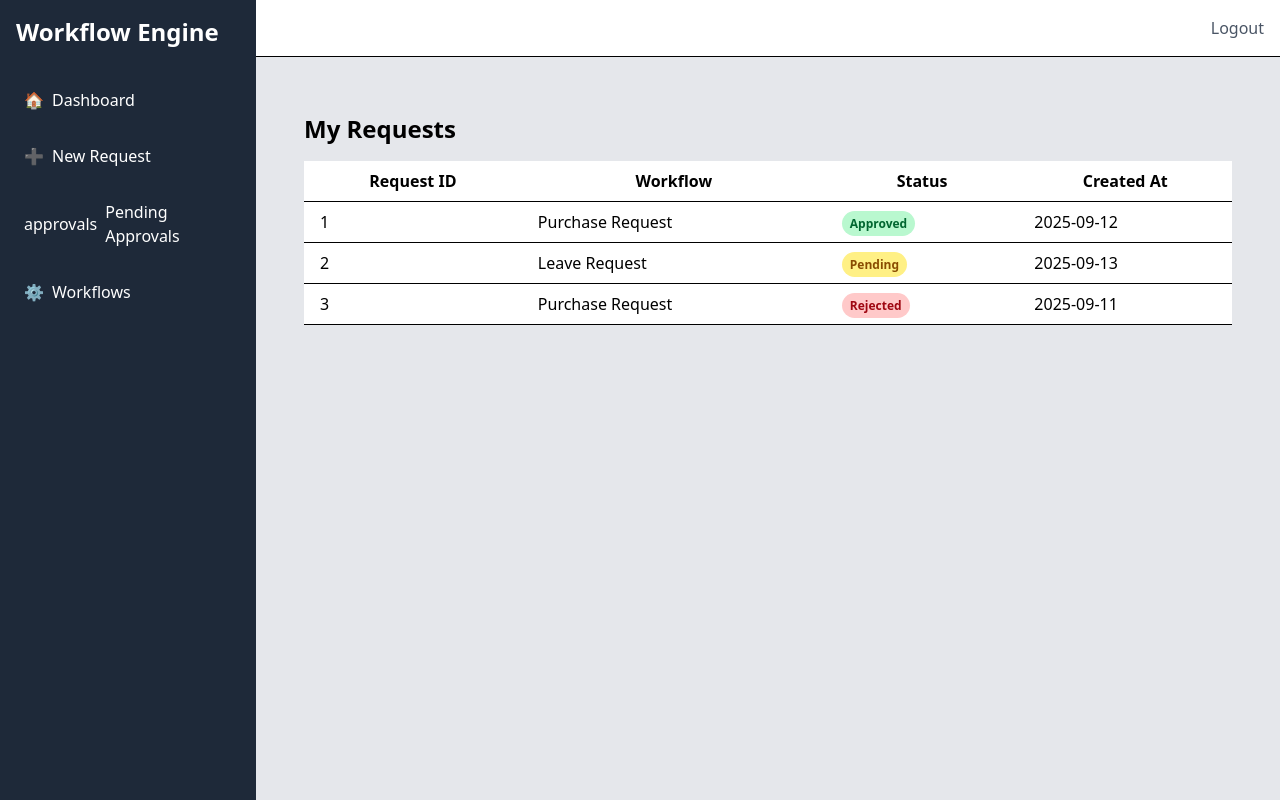
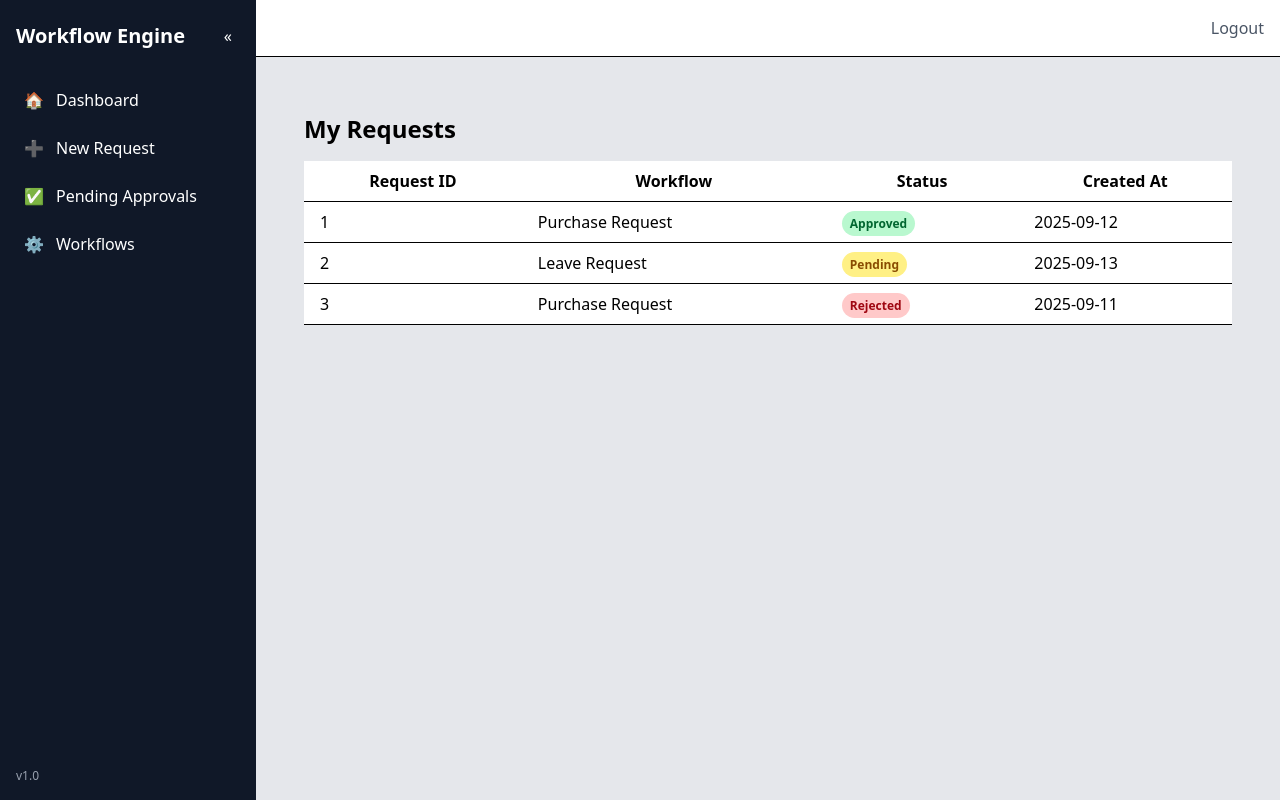
Before and after one commit to tagresorts/flow, a Laravel app: page /dashboard in a window 1280 px wide. Run offline with Laravel 12, Linux system fonts and the light colour scheme; the visitor is signed in with stand-in values (Sample User, id 1); style sheets or scripts are compiled from the project's sources; parts of the project's set-up code (start-up, migrations or seed data) failed here and were passed over; some libraries are stand-ins or nearby versions.

Commit message:
feat(ui): add collapsible sidebar with links; add UI placeholder routes and views; add Vite @ alias

```diff
--- a/workflow-engine/resources/js/components/Sidebar.vue
+++ b/workflow-engine/resources/js/components/Sidebar.vue
@@ -1,37 +1,53 @@
 <template>
-    <div class="w-64 bg-gray-800 text-white h-screen p-4">
-        <h2 class="text-2xl font-bold mb-8">Workflow Engine</h2>
-        <nav>
+    <aside :class="[
+        'bg-gray-900 text-white h-screen p-4 transition-all duration-200 flex flex-col',
+        collapsed ? 'w-20' : 'w-64'
+    ]">
+        <div class="flex items-center justify-between mb-6">
+            <h2 v-if="!collapsed" class="text-xl font-bold">Workflow Engine</h2>
+            <button @click="collapsed = !collapsed" class="p-2 rounded hover:bg-gray-800" :title="collapsed ? 'Expand' : 'Collapse'">
+                <span v-if="collapsed">»</span>
+                <span v-else>«</span>
+            </button>
+        </div>
+
+        <nav class="flex-1">
             <ul>
-                <li class="mb-4">
-                    <a href="#" class="flex items-center p-2 rounded hover:bg-gray-700">
-                        <span class="mr-2">🏠</span>
-                        <span>Dashboard</span>
+                <li class="mb-2">
+                    <a href="/dashboard" class="flex items-center gap-3 p-2 rounded hover:bg-gray-800" title="Dashboard">
+                        <span>🏠</span>
+                        <span v-if="!collapsed">Dashboard</span>
                     </a>
                 </li>
-                <li class="mb-4">
-                    <a href="#" class="flex items-center p-2 rounded hover:bg-gray-700">
-                        <span class="mr-2">➕</span>
-                        <span>New Request</span>
+                <li class="mb-2">
+                    <a href="/ui/requests/new" class="flex items-center gap-3 p-2 rounded hover:bg-gray-800" title="New Request">
+                        <span>➕</span>
+                        <span v-if="!collapsed">New Request</span>
                     </a>
                 </li>
-                <li class="mb-4">
-                    <a href="#" class="flex items-center p-2 rounded hover:bg-gray-700">
-                        <span class="mr-2"> approvals</span>
-                        <span>Pending Approvals</span>
+                <li class="mb-2">
+                    <a href="/ui/approvals" class="flex items-center gap-3 p-2 rounded hover:bg-gray-800" title="Approvals">
+                        <span>✅</span>
+                        <span v-if="!collapsed">Pending Approvals</span>
                     </a>
                 </li>
-                <li class="mb-4">
-                    <a href="#" class="flex items-center p-2 rounded hover:bg-gray-700">
-                        <span class="mr-2">⚙️</span>
-                        <span>Workflows</span>
+                <li class="mb-2">
+                    <a href="/ui/workflows" class="flex items-center gap-3 p-2 rounded hover:bg-gray-800" title="Workflows">
+                        <span>⚙️</span>
+                        <span v-if="!collapsed">Workflows</span>
                     </a>
                 </li>
             </ul>
         </nav>
-    </div>
+
+        <div class="text-xs text-gray-400" v-if="!collapsed">
+            v1.0
+        </div>
+    </aside>
 </template>
 
 <script setup>
-// No script needed for this basic component
+import { ref } from 'vue';
+
+const collapsed = ref(false);
 </script>
--- a/workflow-engine/routes/web.php
+++ b/workflow-engine/routes/web.php
@@ -14,6 +14,11 @@ Route::middleware(['auth'])->group(function () {
         return view('dashboard');
     })->name('dashboard');
 
+    // Lightweight UI placeholder routes to avoid blank pages while backend APIs are built
+    Route::view('/ui/requests/new', 'ui.request-new')->name('ui.requests.new');
+    Route::view('/ui/approvals', 'ui.approvals')->name('ui.approvals');
+    Route::view('/ui/workflows', 'ui.workflows')->name('ui.workflows');
+
     Route::resource('workflows', WorkflowController::class);
     Route::resource('requests', RequestController::class)->except(['edit', 'update', 'destroy']);
 
--- a/workflow-engine/vite.config.js
+++ b/workflow-engine/vite.config.js
@@ -1,6 +1,7 @@
 import { defineConfig } from 'vite';
 import laravel from 'laravel-vite-plugin';
 import vue from '@vitejs/plugin-vue';
+import path from 'node:path';
 import tailwindcss from '@tailwindcss/vite';
 
 export default defineConfig({
@@ -12,4 +13,9 @@ export default defineConfig({
         vue(),
         tailwindcss(),
     ],
+    resolve: {
+        alias: {
+            '@': path.resolve(__dirname, 'resources/js'),
+        },
+    },
 });
```
Also changed, not shown: workflow-engine/resources/views/ui/approvals.blade.php (added, +10 -0 lines), workflow-engine/resources/views/ui/request-new.blade.php (added, +10 -0 lines), workflow-engine/resources/views/ui/workflows.blade.php (added, +10 -0 lines).
